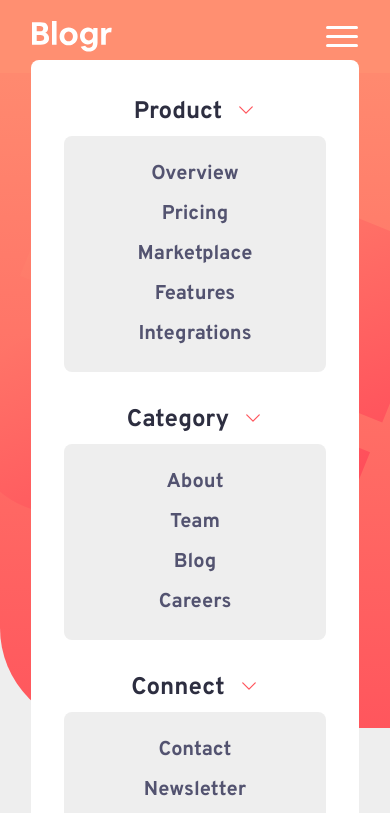
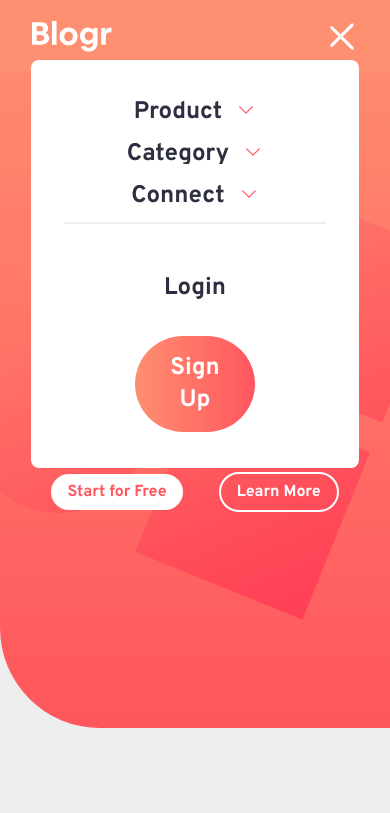
Before and after one commit to OMA-B/blogr-landing-page, a website: page index.html in a window 390 px wide. Both pictures are taken after a click on the element 342 px from the left and 36 px from the top of the page. Shown: the top 813 px of the page. Drawn offline with Linux system fonts and the light colour scheme.

Commit message:
project completed!

```diff
--- a/index.html
+++ b/index.html
@@ -13,9 +13,10 @@
   <style>
     .attribution { font-size: 11px; text-align: center; }
     .attribution a { color: hsl(228, 45%, 44%); }
+    * { outline: none; list-style: none; text-decoration: none;}
   </style>
 </head>
-<body class="font-body bg-[#eee]">
+<body class="font-body bg-[#eee] outline-none">
 
   <div class="overall-container">
 
@@ -63,10 +64,10 @@
                   <li class="dropdown-item">LinkedIn</li>
                 </ul>
               </li>
-            </ul>
+            </ul><!-- for desktop -->
           </div>
 
-          <!-- for desktop -->
+          <!-- Sign-In section for desktop -->
           <ul class="hidden md:flex">
             <li class="">
               <a href="#" class="sign-in text-white">LogIn</a>
@@ -82,8 +83,9 @@
             <div class="burgers"></div>
           </div>
           <!-- mobile menu dropdown -->
-          <div class="absolute top-[60px] left-[8vw] w-[84vw] rounded-lg bg-white py-5" id="dropdown-menu">
-            <ul class="burger-list">Product
+          <div class="absolute top-[60px] left-[8vw] w-[84vw] rounded-lg bg-white py-5 hide-list transition-all md:hidden" id="dropdown-menu">
+
+            <ul class="burger-list h-[42px] overflow-y-hidden">Product
               <svg xmlns="http://www.w3.org/2000/svg" fill="none" viewBox="0 0 24 24" stroke-width="1.5" stroke="currentColor" class="w-5 h-5 inline-block text-primary-200 mb-1 ml-2">
                 <path stroke-linecap="round" stroke-linejoin="round" d="M19.5 8.25l-7.5 7.5-7.5-7.5" />
               </svg>
@@ -95,7 +97,7 @@
                 <li class="burger-item">Integrations</li>
               </ul>
             </ul>
-            <ul class="burger-list">Category
+            <ul class="burger-list h-[42px] overflow-y-hidden">Category
               <svg xmlns="http://www.w3.org/2000/svg" fill="none" viewBox="0 0 24 24" stroke-width="1.5" stroke="currentColor" class="w-5 h-5 inline-block text-primary-200 mb-1 ml-2">
                 <path stroke-linecap="round" stroke-linejoin="round" d="M19.5 8.25l-7.5 7.5-7.5-7.5" />
               </svg>
@@ -106,7 +108,7 @@
                 <li class="burger-item">Careers</li>
               </ul>
             </ul>
-            <ul class="burger-list">Connect
+            <ul class="burger-list h-[42px] overflow-y-hidden">Connect
               <svg xmlns="http://www.w3.org/2000/svg" fill="none" viewBox="0 0 24 24" stroke-width="1.5" stroke="currentColor" class="w-5 h-5 inline-block text-primary-200 mb-1 ml-2">
                 <path stroke-linecap="round" stroke-linejoin="round" d="M19.5 8.25l-7.5 7.5-7.5-7.5" />
               </svg>
@@ -117,11 +119,11 @@
               </ul>
             </ul>
             <div class="w-[80%] border-t-2 border-[#eee] mx-auto mt-4 pt-8">
-              <a href="#" class="w-[120px] mx-auto block text-2xl text-footer font-bold hover:bg-primary-200 hover:text-white active:bg-primary-200 active:text-white px-5 py-4 rounded-full text-center mb-4">Login</a>
+              <a href="#" class="reg-btn text-footer font-bold hover:bg-primary-200 hover:text-white active:bg-primary-200 active:text-white">Login</a>
 
-              <a href="#" class="w-[120px] mx-auto block text-2xl text-white font-bold bg-gradient-to-r from-primary-100 to-primary-200 hover:text-footer active:text-footer px-5 py-4 rounded-full text-center mb-4">Sign Up</a>
+              <a href="#" class="reg-btn text-white font-bold bg-gradient-to-r from-primary-100 to-primary-200 hover:text-footer active:text-footer">Sign Up</a>
             </div>
-          </div>
+          </div><!-- mobile menu dropdown -->
         </nav><!-- Navigation Section -->
         <!-- Header Section -->
         <header class="text-white w-full">
@@ -137,7 +139,7 @@
             </button>
           </div>
         </header><!-- Header Section -->
-      </div>
+      </div><!-- implementing background image -->
     </div>
 
     <!-- Articles section -->
@@ -169,7 +171,7 @@
       </div>
 
       <section class="relative -mt-64 mb-20 bg-gradient-to-t from-secondary to-footer rounded-tr-large rounded-bl-large overflow-hidden md:-mt-[200px] md:h-[200px] md:grid md:grid-cols-5 md:grid-rows-1">
-        <!-- image to scale in background -->
+        <!-- image to scale in background on desktop -->
         <img class="hidden relative md:block md:scale-150 md:-top-44 col-span-2 col-start-1 col-end-3" src="images/bg-pattern-circles.svg" alt="">
 
         <div class="background relative -top-[220px] pt-[450px] -mb-[130px] md:top-0 md:py-2 md: md:-mb-0 col-span-3 col-start-3 col-end-6 row-start-1">
@@ -238,7 +240,7 @@
 
   <div class="attribution">
     Challenge by <a href="https://www.frontendmentor.io?ref=challenge" target="_blank">Frontend Mentor</a>.
-    Coded by <a href="#">Your Name Here</a>.
+    Coded by <a href="https://github.com/OMA-B/blogr-landing-page" target="_blank">OMA-B</a>.
   </div>
 
   <script src="dist/function.js"></script>
--- a/src/input.css
+++ b/src/input.css
@@ -8,8 +8,13 @@
     @apply ml-7 text-sm py-2 px-4 rounded-full hover:bg-[rgb(255,255,255,0.3)];
 }
 
+.reg-btn {
+    @apply w-[120px] mx-auto block text-2xl px-5 py-4 rounded-full text-center mb-4;
+}
+
 .burgers {
     @apply w-[32px] h-[3px] bg-white rounded-full my-1.5;
+    transition: all .5s;
 }
 
 .header-bg {
@@ -68,3 +73,15 @@
 .burger-item {
     @apply text-xl font-bold text-secondary hover:text-footer active:text-footer hover:scale-105 cursor-pointer my-3;
 }
+
+.burgers.top {
+    transform: translateY(7.6px) rotateZ(-45deg);
+}
+
+.burgers.middle {
+    opacity: 0;
+}
+
+.burgers.bottom {
+    transform: translateY(-7.6px) rotateZ(45deg);
+}
```
Also changed, not shown: README.md, dist/function.js, dist/output.css.
